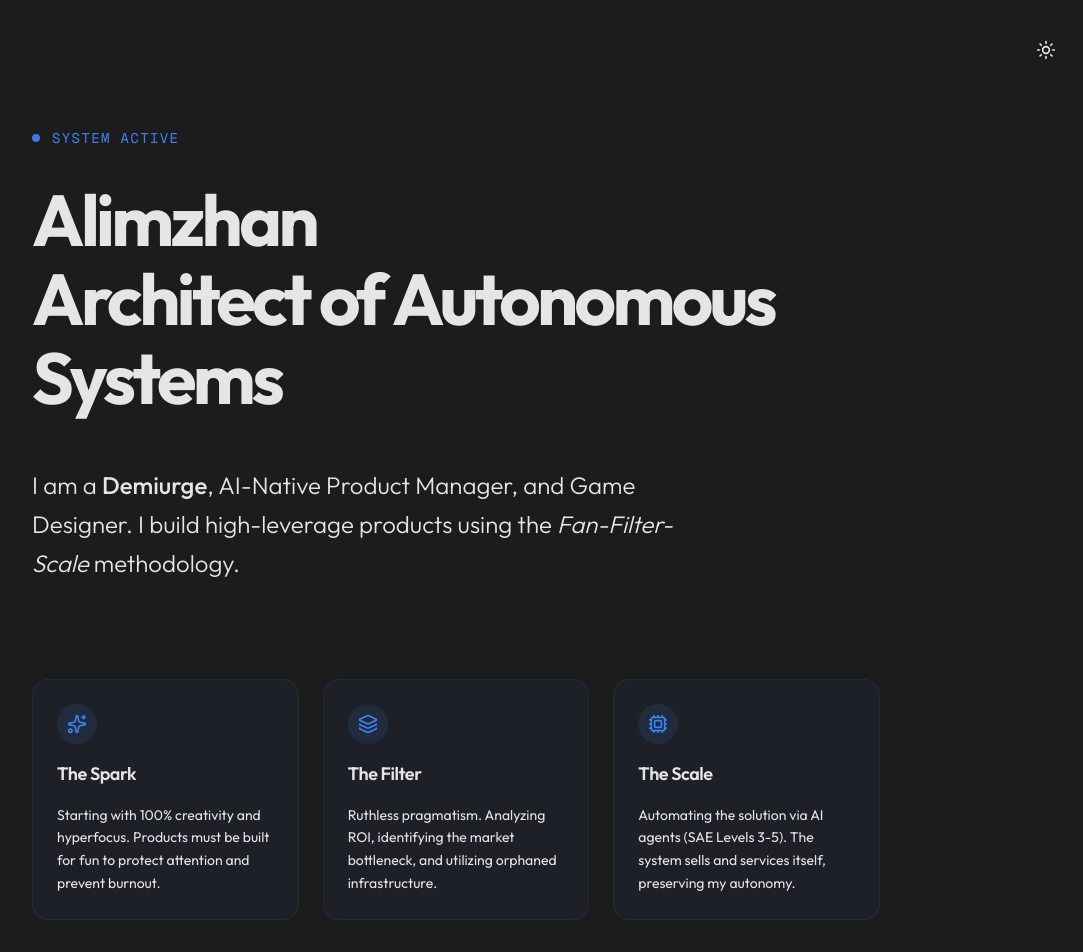
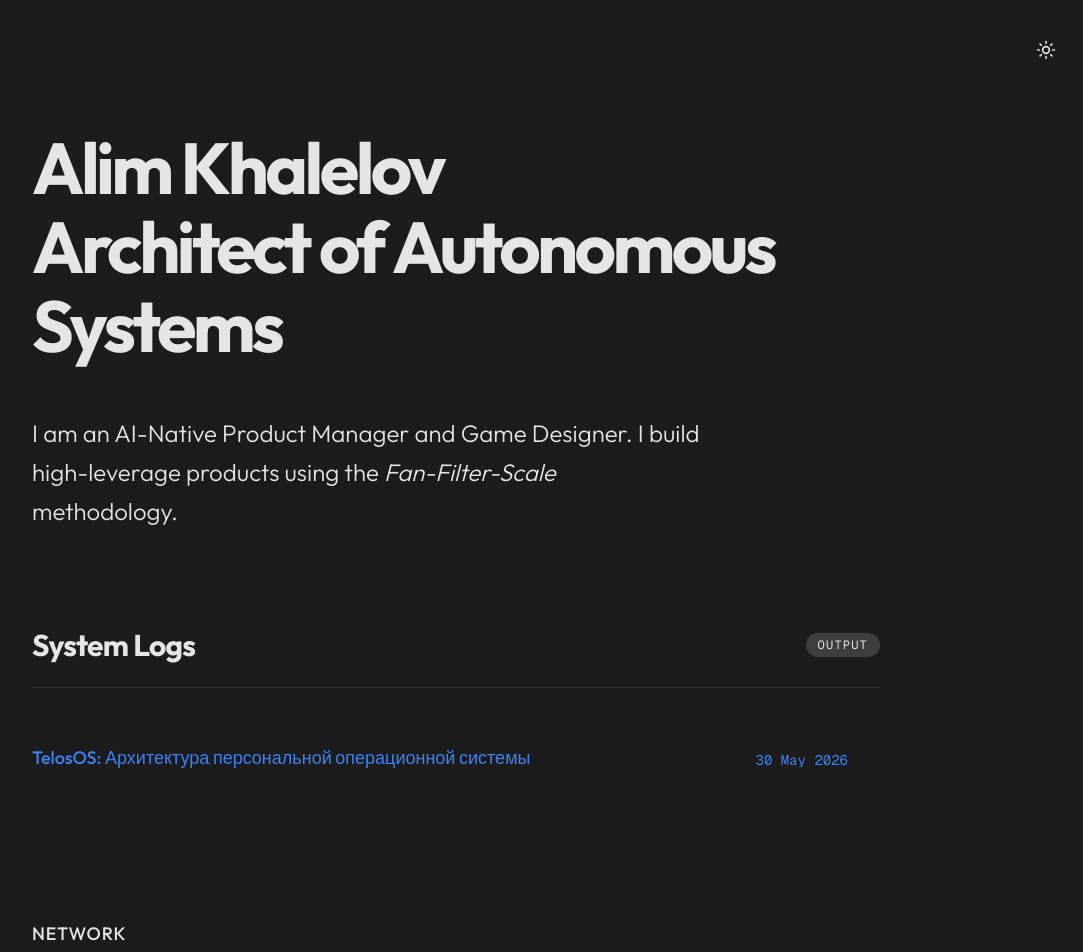
Before and after one commit to alimkhalelov/personal-website-telos, a Next.js app: page / in a window 1280 px wide. Shown: the top 952 px of the page, without its empty margins (184-1267 px from the left). Built offline with nearby package versions, Linux system fonts and the light colour scheme.

Commit message:
refactor: simplify homepage and add admin redirect

```diff
--- /dev/null
+++ b/src/app/admin/page.tsx
@@ -0,0 +1,5 @@
+import { redirect } from "next/navigation";
+
+export default function AdminPage() {
+  redirect("/outstatic");
+}
--- a/src/app/page.tsx
+++ b/src/app/page.tsx
@@ -21,53 +21,15 @@ export default function Home() {
     <main className="max-w-4xl mx-auto px-6 py-20 sm:py-32 flex flex-col gap-24 w-full">
       {/* Hero Section */}
       <section className="flex flex-col gap-8 animate-in fade-in slide-in-from-bottom-4 duration-1000">
-        <div className="flex items-center gap-3 text-accent text-sm font-mono uppercase tracking-widest">
-          <div className="w-2 h-2 rounded-full bg-accent animate-pulse" />
-          System Active
-        </div>
-
         <h1 className="text-5xl sm:text-7xl font-bold tracking-tighter leading-[1.1]">
-          Alimzhan
+          Alim Khalelov
           <br />
           <span className="text-muted-foreground/50">Architect of Autonomous Systems</span>
         </h1>
 
         <p className="text-xl sm:text-2xl text-muted-foreground max-w-2xl leading-relaxed font-light mt-4">
-          I am a <strong className="text-foreground font-medium">Demiurge</strong>, AI-Native Product Manager, and Game Designer. I build high-leverage products using the <span className="italic">Fan-Filter-Scale</span> methodology.
+          I am an AI-Native Product Manager and Game Designer. I build high-leverage products using the <span className="italic">Fan-Filter-Scale</span> methodology.
         </p>
-      </section>
-
-      {/* Philosophy Section */}
-      <section className="grid grid-cols-1 md:grid-cols-3 gap-6">
-        <div className="p-6 rounded-2xl bg-accent/5 border border-accent/10 hover:border-accent/30 transition-colors flex flex-col gap-4 group">
-          <div className="w-10 h-10 rounded-full bg-accent/10 flex items-center justify-center text-accent group-hover:scale-110 transition-transform">
-            <Sparkles className="w-5 h-5" />
-          </div>
-          <h3 className="font-semibold text-lg tracking-tight">The Spark</h3>
-          <p className="text-sm text-muted-foreground leading-relaxed">
-            Starting with 100% creativity and hyperfocus. Products must be built for fun to protect attention and prevent burnout.
-          </p>
-        </div>
-
-        <div className="p-6 rounded-2xl bg-accent/5 border border-accent/10 hover:border-accent/30 transition-colors flex flex-col gap-4 group">
-          <div className="w-10 h-10 rounded-full bg-accent/10 flex items-center justify-center text-accent group-hover:scale-110 transition-transform">
-            <Layers className="w-5 h-5" />
-          </div>
-          <h3 className="font-semibold text-lg tracking-tight">The Filter</h3>
-          <p className="text-sm text-muted-foreground leading-relaxed">
-            Ruthless pragmatism. Analyzing ROI, identifying the market bottleneck, and utilizing orphaned infrastructure.
-          </p>
-        </div>
-
-        <div className="p-6 rounded-2xl bg-accent/5 border border-accent/10 hover:border-accent/30 transition-colors flex flex-col gap-4 group">
-          <div className="w-10 h-10 rounded-full bg-accent/10 flex items-center justify-center text-accent group-hover:scale-110 transition-transform">
-            <Cpu className="w-5 h-5" />
-          </div>
-          <h3 className="font-semibold text-lg tracking-tight">The Scale</h3>
-          <p className="text-sm text-muted-foreground leading-relaxed">
-            Automating the solution via AI agents (SAE Levels 3-5). The system sells and services itself, preserving my autonomy.
-          </p>
-        </div>
       </section>
 
       {/* Lab Log / Blog Section */}
```
